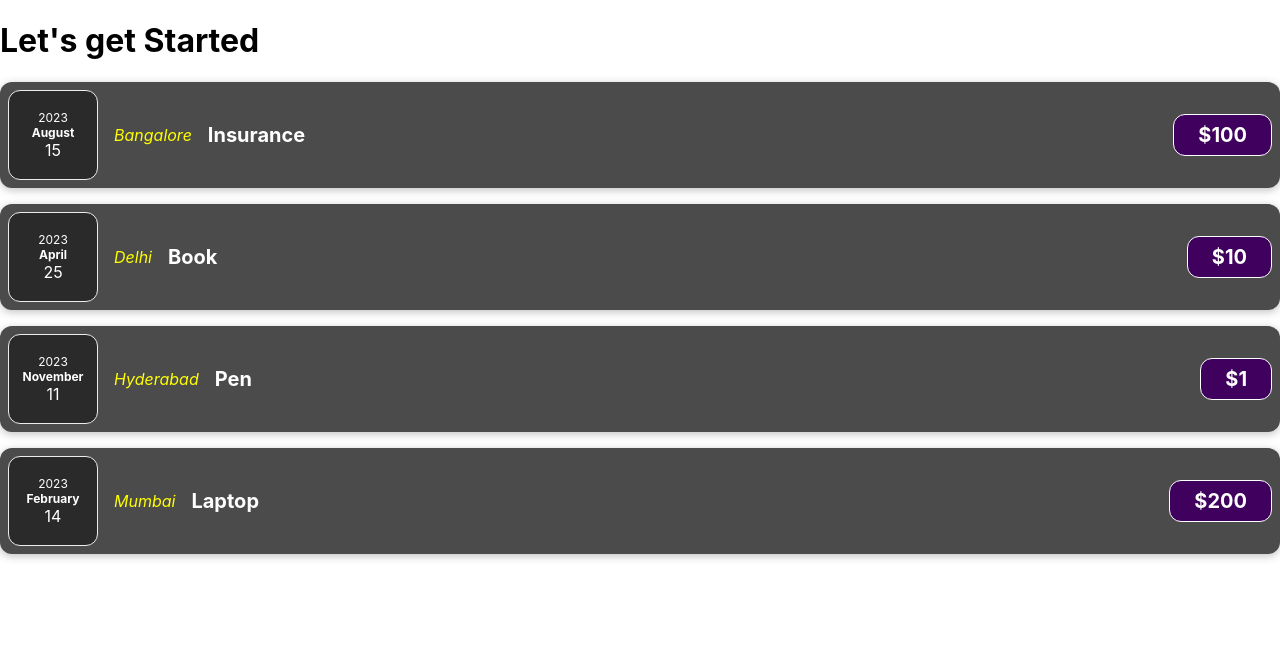
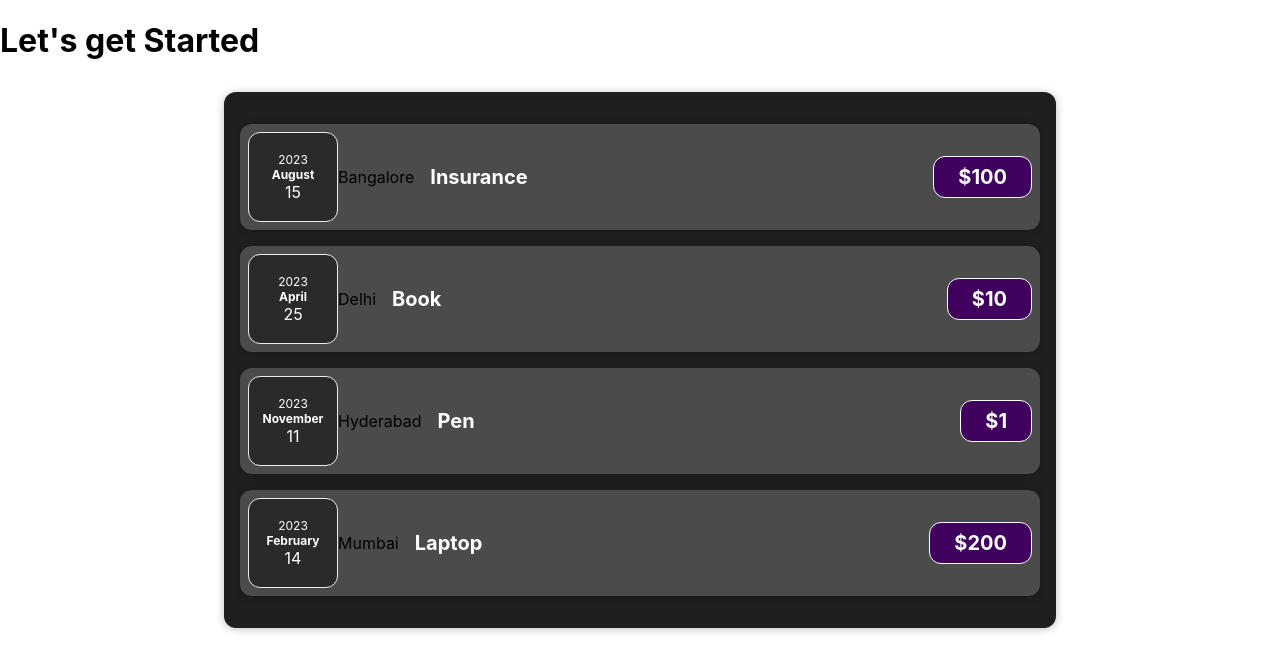
Before and after one commit to AbhayPatil-005/ReactJS-miniProjects, a React (Vite) app in the folder 01_myFirstComponent/: page / in a window 1280 px wide. Shown: the top 672 px of the page. Built offline with nearby package versions, Linux system fonts and the light colour scheme.

Commit message:
Learned and applied wrapping components

```diff
--- /dev/null
+++ b/01_myFirstComponent/src/Components/Card.css
@@ -0,0 +1,4 @@
+.card {
+  border-radius: 12px;
+  box-shadow: 0 1px 8px rgba(0, 0, 0, 0.25);
+}
--- /dev/null
+++ b/01_myFirstComponent/src/Components/Card.jsx
@@ -0,0 +1,8 @@
+import './Card.css'
+
+function Card(props){
+const classes = 'card ' + props.className;
+return(<div className={classes}>{props.children}</div>)
+}
+
+export default Card
--- a/01_myFirstComponent/src/Components/ExpenseItem.css
+++ b/01_myFirstComponent/src/Components/ExpenseItem.css
@@ -2,17 +2,9 @@
   display: flex;
   justify-content: space-between;
   align-items: center;
-  box-shadow: 0 2px 8px rgba(0, 0, 0, 0.25);
   padding: 0.5rem;
   margin: 1rem 0;
-  border-radius: 12px;
   background-color: #4b4b4b;
-}
-
-.expense-item__location {
-  margin-left: 1rem;
-  color: yellow;
-  font-style: italic;
 }
 
 .expense-item__description {
--- a/01_myFirstComponent/src/Components/ExpenseItems.jsx
+++ b/01_myFirstComponent/src/Components/ExpenseItems.jsx
@@ -1,26 +1,24 @@
 // Write your code here:
 import ExpenseDate from './ExpenseDate'
 import './ExpenseItem.css'
+import Card from './Card'
 
 function ExpenseItem(props) {
   return (
     <>
-    <div className='expense-item'>
-      <ExpenseDate expenseDate={props.date}></ExpenseDate>
+    <Card className='expense-item'>
+      <ExpenseDate expenseDate={props.date}/>
+
       <div className='expense-item__location'>
         {props.location}
       </div>
 
       <div className='expense-item__description'>
+        <h2 className='expense-item__h2'>{props.title}</h2>
+        <div className='expense-item__price'>${props.price}</div>
+      </div>
 
-        <h2 className='expense-item__h2'>{props.title}</h2>
-
-        <div className='expense-item__price'>
-          ${props.price}
-        </div>
-
-      </div>
-    </div>
+    </Card>
     </>
   )
 }
--- a/01_myFirstComponent/src/Components/Expenses.css
+++ b/01_myFirstComponent/src/Components/Expenses.css
@@ -4,6 +4,4 @@
   margin: 2rem auto;
   width: 50rem;
   max-width: 95%;
-  border-radius: 12px;
-  box-shadow: 0 1px 8px rgba(0, 0, 0, 0.25);
 }
--- a/01_myFirstComponent/src/Components/Expenses.jsx
+++ b/01_myFirstComponent/src/Components/Expenses.jsx
@@ -1,9 +1,10 @@
 import './Expenses.css'
 import ExpenseItems from './ExpenseItems';
+import Card from './Card'
 
 function Expenses(props){
-return (
-    props.expenses.map((expense,index)=>{
+return (<Card className='expenses'>
+    {props.expenses.map((expense,index)=>{
         return (
         <ExpenseItems
           key={expense.id}
@@ -14,7 +15,8 @@
         ></ExpenseItems>
         )
       }
-    ))
+    )}
+    </Card>)
 }
 
 export default Expenses;
```
